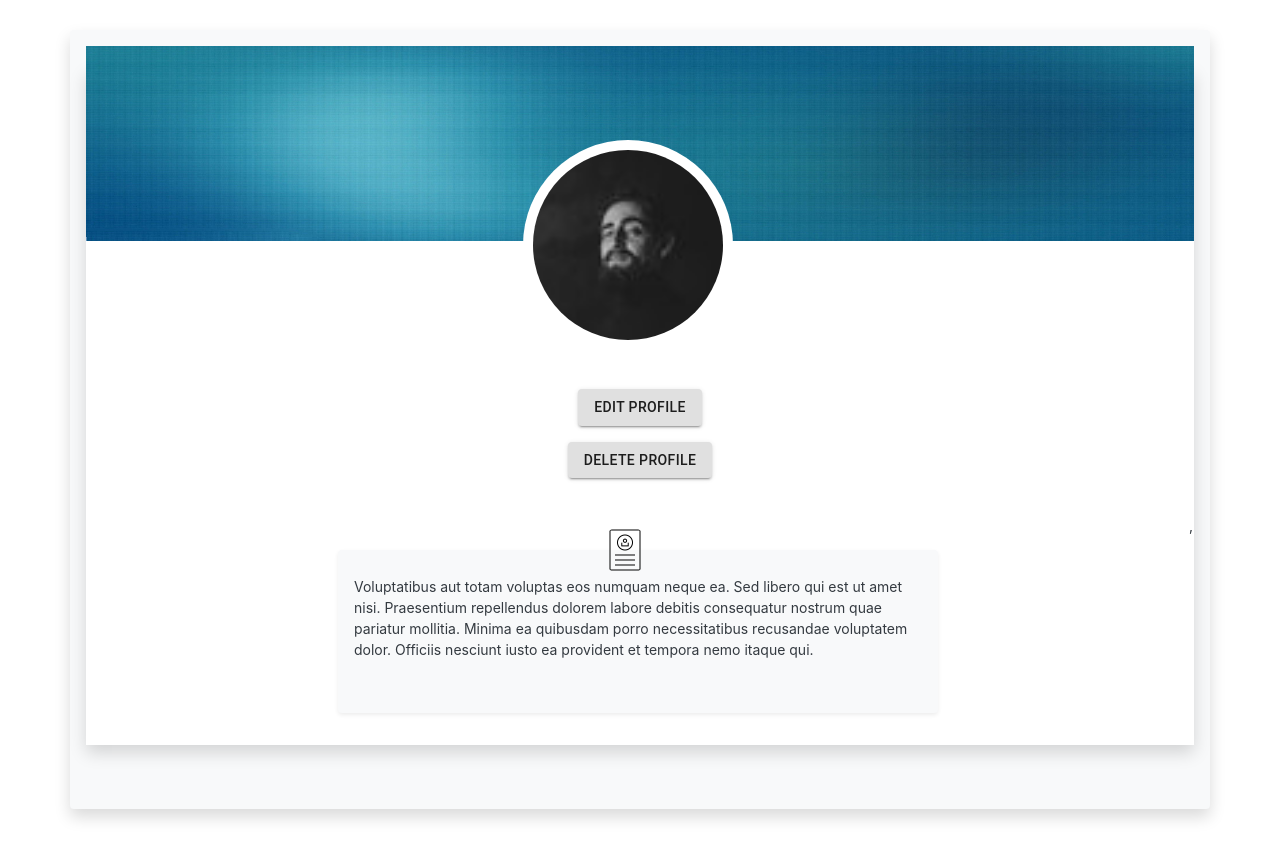
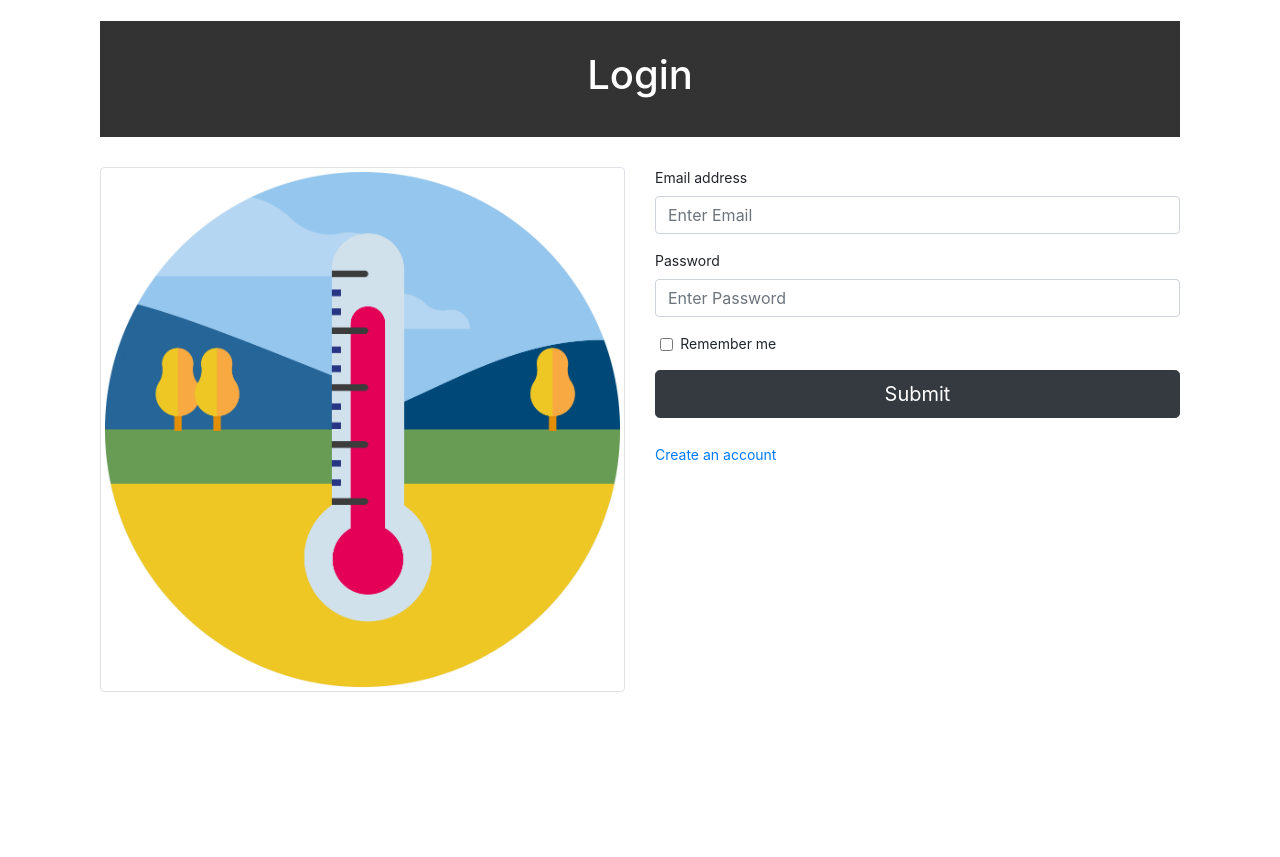
Before and after one commit to DivyaniRajapaksha/TemperatureMonitoringSystem, a React (Create React App) app in the folder frontend/: page / in a window 1280 px wide. After the commit the page ends 800 px from the top, so only its background shows below. Built offline with nearby package versions, Linux system fonts and the light colour scheme.

Commit message:
Update App.js

```diff
--- a/frontend/src/App.js
+++ b/frontend/src/App.js
@@ -9,15 +9,13 @@ import Profile from "./Pages/Profile";
 function App() {
   return (
     <Router>
-       <Profile />
-      {/* <div className="container">
-
+      <div className="container">
         <br />
         <Route path="/" exact component={Login} />
         <Route path="/signup" component={Signup} />
         <Route path="/profile" component={Profile} />
         <Route path="/chart" component={Chart} />
-      </div> */}
+      </div>
     </Router>
   );
 }
```
